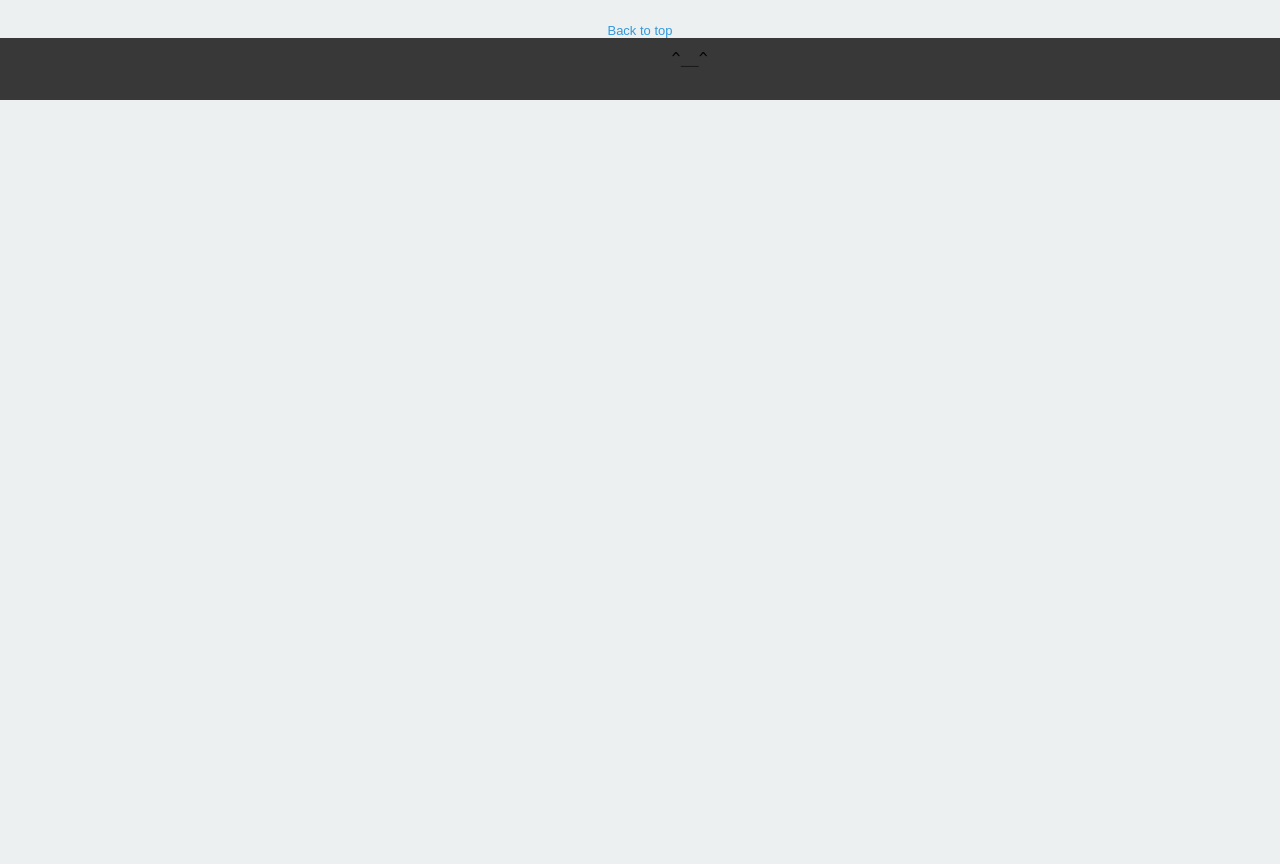
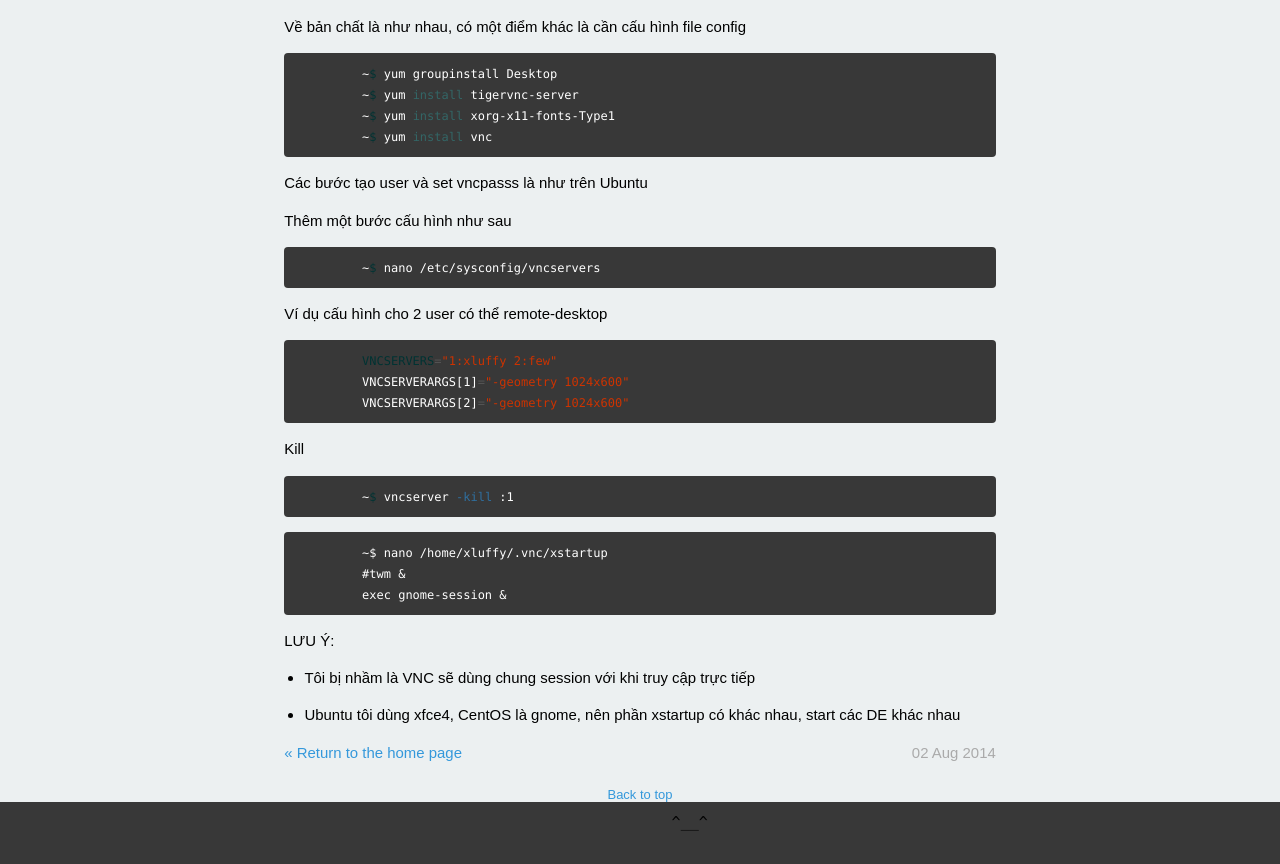
Before and after one commit to gitter-badger/xluffy.github.io, a Jekyll site: the page built from _posts/2014-08-02-setup-config-vnc-server.md, in a window 1280 px wide and 1400 px high, scrolled down 2512 px. Shown: the part 536-1400 px from the top of the window. Built offline with Jekyll 4.4.1, drawn with Linux system fonts in a browser that asks for light colours; Markdown is read by kramdown in place of the engine named in the settings; before the commit the page ends 3148 px from its top, so only the background shows below that; some of the changed text lies outside the part shown.

Commit message:
setup và cấu hình vnc trên centos 6

````diff
--- a/_posts/2014-08-02-setup-config-vnc-server.md
+++ b/_posts/2014-08-02-setup-config-vnc-server.md
@@ -20,13 +20,13 @@ Lần này bắt buộc phải cài nên đành viết lại để mà nhớ
 
 ### Với Ubuntu
 
-Step1: Cài giao diện để có cái mà remote, ở đây cài xfce4 cho nhẹ
+Step 1: Cài giao diện để có cái mà remote, ở đây cài xfce4 cho nhẹ
 
 ```bash
 	~$ apt-get -y install ubuntu-desktop tightvncserver xfce4 xfce4-goodies
 ```
 
-Step2: Add user và set password
+Step 2: Add user và set password
 
 ```bash
 	~$ adduser xluffy
@@ -121,3 +121,48 @@ Nhập password ở bước vncpasss
 Và xong
 
 ![Xfce4](http://i.imgur.com/nMertRl)
+
+### Trên CentOS
+
+Về bản chất là như nhau, có một điểm khác là cần cấu hình file config
+
+```bash
+	~$ yum groupinstall Desktop
+	~$ yum install tigervnc-server
+	~$ yum install xorg-x11-fonts-Type1
+	~$ yum install vnc
+```
+
+Các bước tạo user và set vncpasss là như trên Ubuntu
+
+Thêm một bước cấu hình như sau
+
+```bash
+	~$ nano /etc/sysconfig/vncservers
+```
+
+Ví dụ cấu hình cho 2 user có thể remote-desktop
+
+```bash
+	VNCSERVERS="1:xluffy 2:few"
+	VNCSERVERARGS[1]="-geometry 1024x600"
+	VNCSERVERARGS[2]="-geometry 1024x600"
+```
+
+Kill
+
+```bash
+	~$ vncserver -kill :1
+```
+
+```
+	~$ nano /home/xluffy/.vnc/xstartup
+	#twm &
+	exec gnome-session &
+```
+
+LƯU Ý:
+
+- Tôi bị nhầm là VNC sẽ dùng chung session với khi truy cập trực tiếp
+
+- Ubuntu tôi dùng xfce4, CentOS là gnome, nên phần xstartup có khác nhau, start các DE khác nhau
````
Also changed, not shown: other parts of _posts/2014-08-02-setup-config-vnc-server.md (+2 -2 lines).
